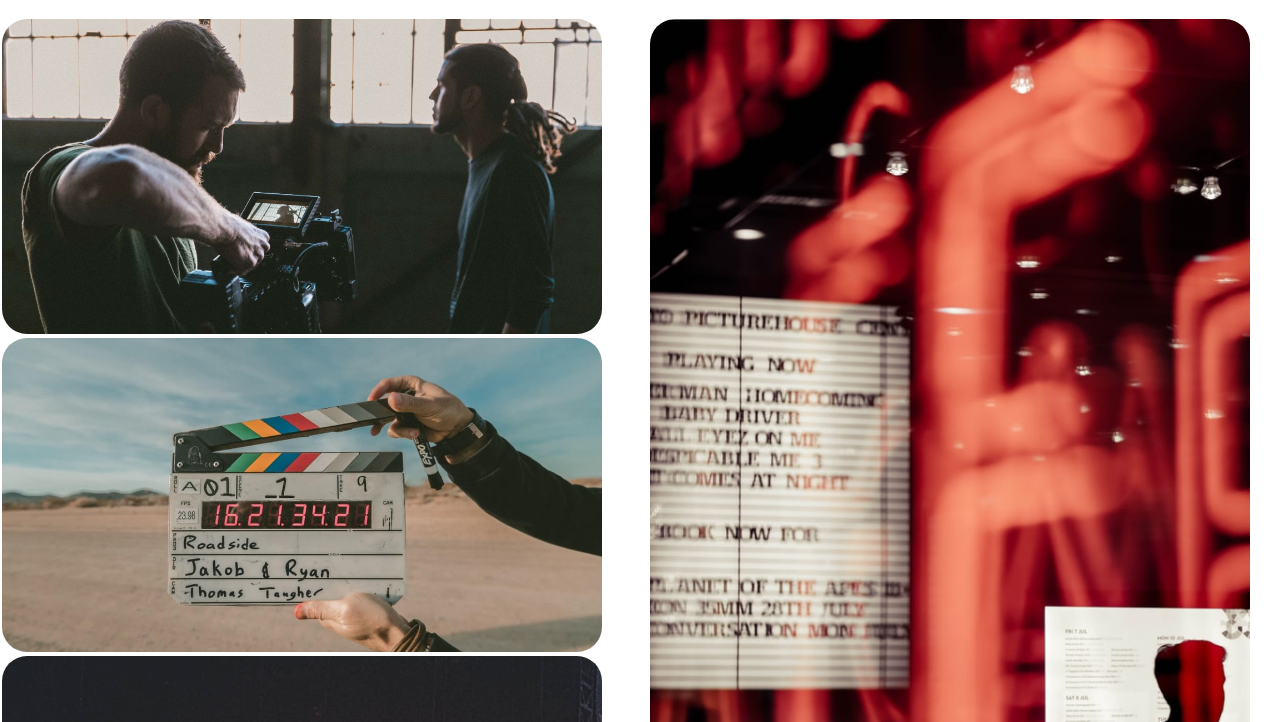
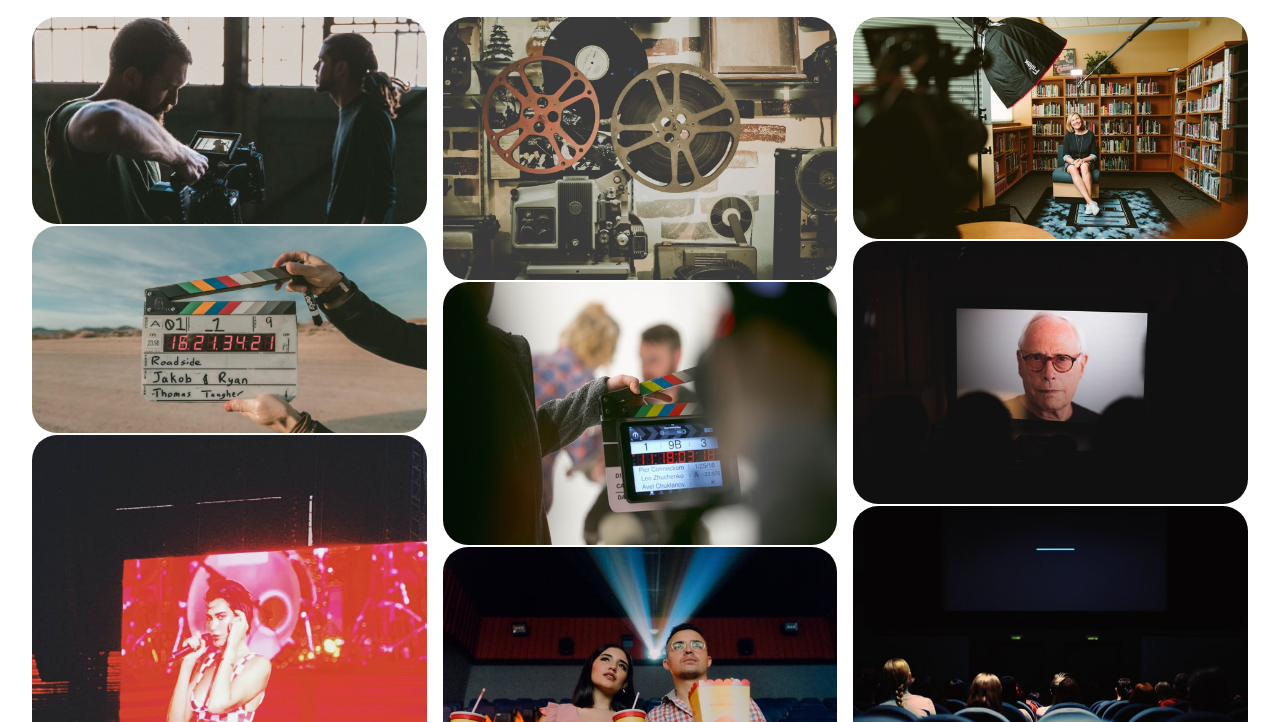
Before and after one commit to moscarellar/moscarellar-filmsociety-raymundo, a plain HTML site: page gallery.html in a window 1280 px wide. Shown: the part 78-800 px from the top of the page. Drawn offline with Linux system fonts and the light colour scheme.

Commit message:
style css for gallery completely check

```diff
--- a/assets/css/style.css
+++ b/assets/css/style.css
@@ -164,15 +164,14 @@ border-bottom: 2px solid #AC194D;
     clear: both;
     line-height: 0;
     column-count: 3;
-    column-gap: 2;
     margin: auto;
     padding-top: 20px;
 }
 
 #gallerysection > img {
-    width: 95%;
+    width: 100%;
     border-radius: 25px;
-    margin: 2px;
+    margin-bottom: 2px;
 }
 /* form section */
 
@@ -322,16 +321,6 @@ display: inline;
         width: 40%;
     }
 
-#gallerysection {
-    width: 100%;
-    clear: both;
-    line-height: 0;
-    column-count: 2;
-    margin: auto;
-    padding-top: 20px;
-}
-
-
 }
 
 /*media q*/
@@ -340,7 +329,6 @@ display: inline;
 
     #gallerysection {
         column-count: 1;}
-
 
         /* map */
 .location {
```
Also changed, not shown: gallery.html (+0 -3 lines).
